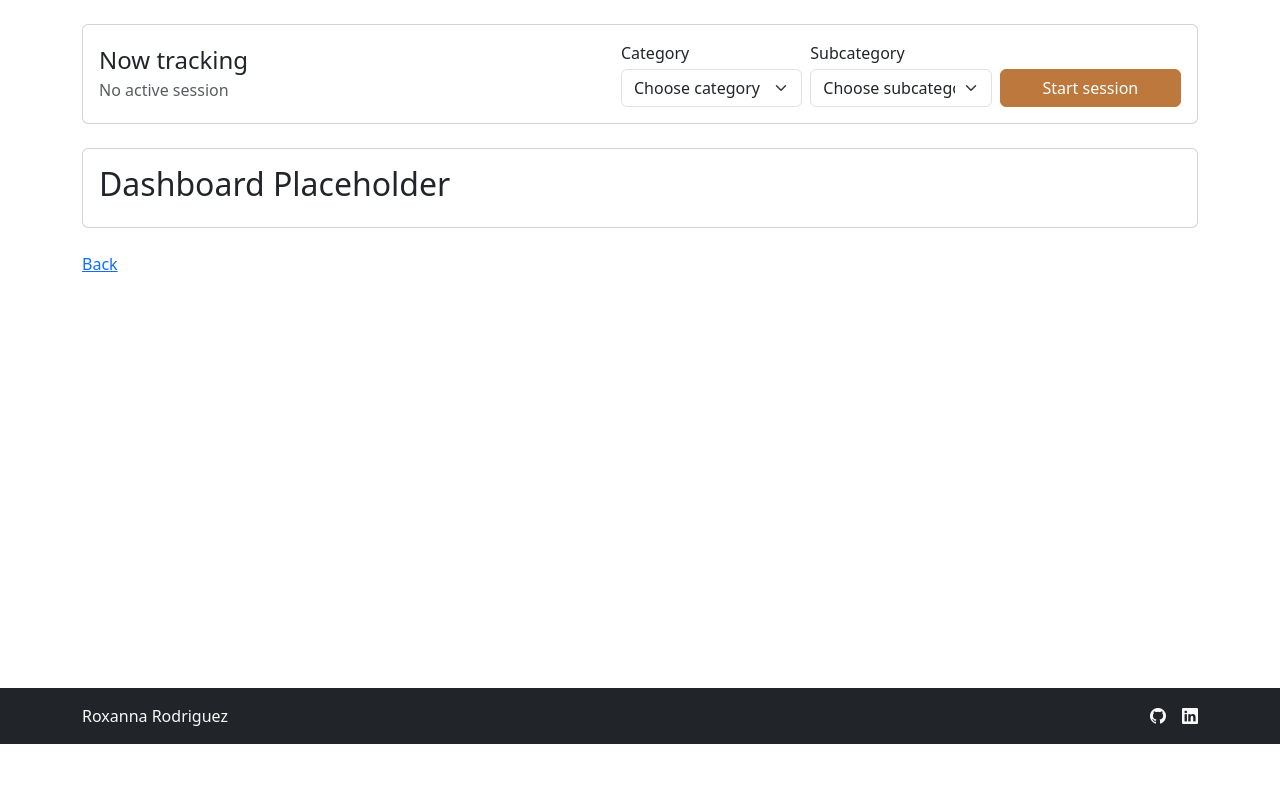
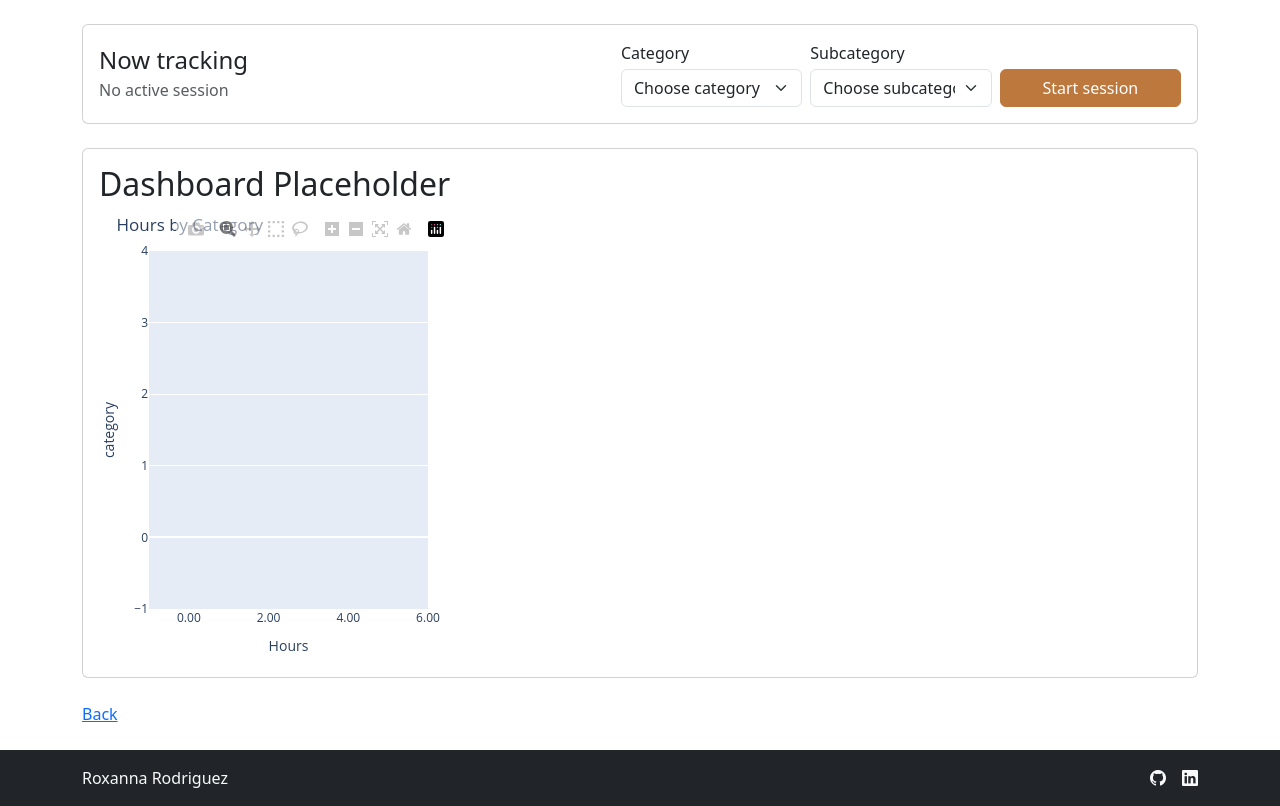
Before and after one commit to roxannardgz/time-management-cs50, a Flask app: page /dashboard in a window 1280 px wide. Shown: the part 56-862 px from the top of the page. Before the commit the page ends 800 px from the top, so only its background shows below. Run offline with Flask 3, Linux system fonts and the light colour scheme; a user stored in the database is signed in; data comes from the database, SQL or seed files in the repository; both versions use the stored data as it was after the commit; some libraries are stand-ins or nearby versions.

Commit message:
Add today's time-by-category chart to the dashboard

```diff
--- a/app.py
+++ b/app.py
@@ -9,6 +9,8 @@ from markupsafe import Markup
 from config import CATEGORIES
 
 import traceback
+import charts
+import pandas as pd
 
 
 # Configure application
@@ -250,11 +252,32 @@ def dashboard():
         (g.user["user_id"],)
     ).fetchone()
 
+    # Query for daily by category
+    query = """
+        SELECT
+            category,
+            SUM(total_seconds) AS total_time_spent_seconds
+        FROM vw_daily_activity
+        WHERE user_id = ? AND event_date = DATE('now', 'localtime')
+        GROUP BY category
+        """
+
+    print("DEBUG g.user:", g.user)
+
+    df_today_by_category = pd.read_sql_query(query, db, params=(g.user["user_id"],))
+
+
+    df_today_by_category["total_time_spent_hours"] = df_today_by_category["total_time_spent_seconds"]/3600
+
+    chart_today_by_category = charts.today_by_category(df_today_by_category)
+    div_today_by_category = charts.fig_to_div(chart_today_by_category)
+
 
     # Show page
     return render_template("dashboard.html",
                            activities_by_cat=activities_by_cat,
-                           active_session=active_session)
+                           active_session=active_session,
+                           div_today_by_category=div_today_by_category)
 
 
 
--- /dev/null
+++ b/charts.py
@@ -0,0 +1,20 @@
+import plotly.express as px
+import plotly.io as pio
+
+def today_by_category(df):
+    df = df.sort_values("total_time_spent_hours", ascending=True)
+
+    fig = px.bar(
+        df,
+        x="total_time_spent_hours",
+        y="category",
+        orientation="h",
+        title="Hours by Category"
+    )
+    fig.update_layout(margin=dict(l=10, r=10, t=40, b=10))
+    fig.update_xaxes(title="Hours", tickformat=".2f")
+    return fig
+
+
+def fig_to_div(fig):
+    return pio.to_html(fig, full_html=False, include_plotlyjs="cdn")
--- a/templates/dashboard.html
+++ b/templates/dashboard.html
@@ -75,11 +75,18 @@
     <!-- Row 2: Dashboard Section -->
     <section class="mb-4">
         <div class="card">
+
             <div class="card-body d-flex flex-column flex-md-row align-items-md-center justify-content-between gap-3">
                 <div>
                     <h2>Dashboard Placeholder</h2>
+                    {% if div_today_by_category %}
+                    {{ div_today_by_category | safe }}
+                    {% else %}
+                    <p>No data yet for today.</p>
+                    {% endif %}
                 </div>
             </div>
+
         </div>
     </section>
 
@@ -92,7 +99,7 @@
     <!-- Generated using ChatGPT -->
     <script>
         document.addEventListener("DOMContentLoaded", function () {
-            const activitiesByCat = {{ activities_by_cat | tojson
+            const activitiesByCat = {{ activities_by_cat| tojson
         }};
         const categorySelect = document.getElementById("categorySelect");
         const subcategorySelect = document.getElementById("subcategorySelect");
```
Also changed, not shown: time_management.db.
